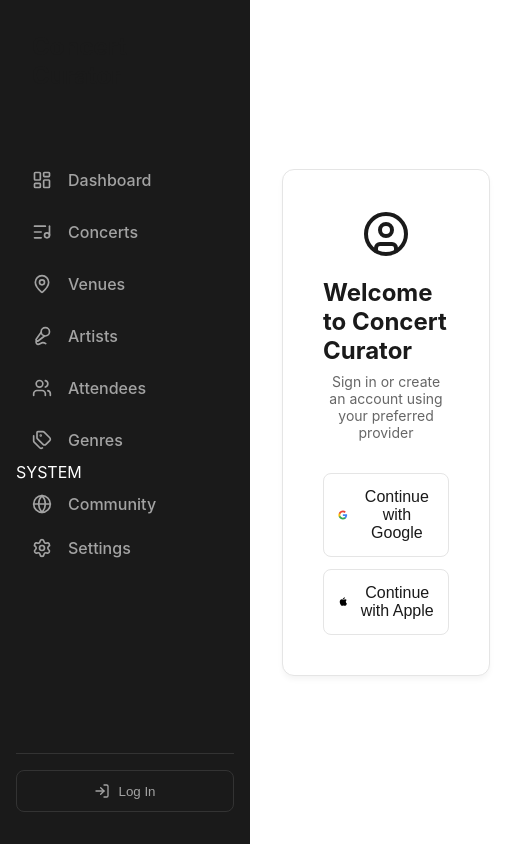
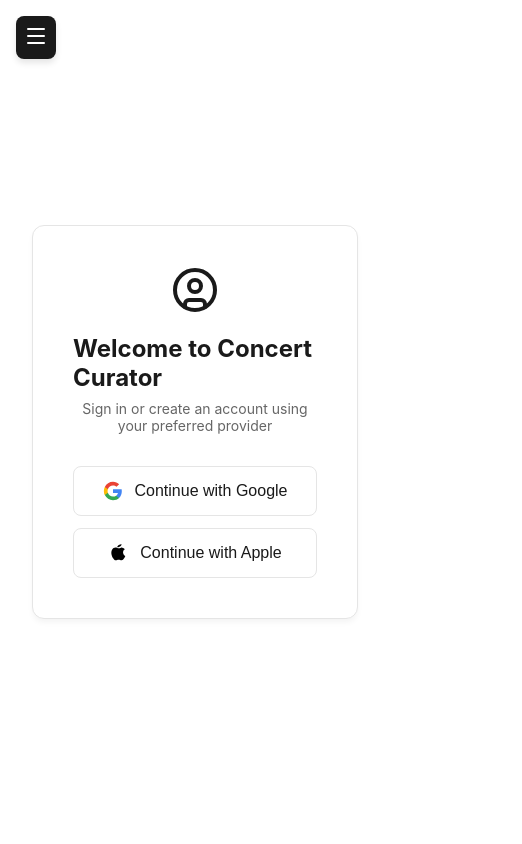
Before and after one commit to christinamorgan2-ai/ConcertCurator, a React (Vite) app: page /login in a window 390 px wide. Shown: the whole page, 522 px wide, since content can reach past the window. Built offline with nearby package versions, Linux system fonts and the light colour scheme.

Commit message:
Convert static global layout into responsive mobile drawer

```diff
--- a/src/App.jsx
+++ b/src/App.jsx
@@ -64,10 +64,10 @@ function App() {
 
   return (
     <BrowserRouter>
-      <div style={styles.appLayout}>
+      <div className="app-layout">
         <Navigation session={session} />
 
-        <div style={styles.contentArea}>
+        <div className="content-area">
           <Routes>
             <Route path="/" element={<ProtectedRoute session={session}><DashboardPage data={data} /></ProtectedRoute>} />
             <Route path="/login" element={session ? <Navigate to="/" replace /> : <LoginPage />} />
@@ -91,16 +91,6 @@ function App() {
 }
 
 const styles = {
-  appLayout: {
-    display: 'flex',
-    minHeight: '100vh',
-    width: '100%'
-  },
-  contentArea: {
-    marginLeft: '250px',
-    flex: 1,
-    backgroundColor: 'var(--bg-color)'
-  },
   centerContainer: {
     display: 'flex',
     flexDirection: 'column',
--- a/src/components/Navigation.jsx
+++ b/src/components/Navigation.jsx
@@ -1,54 +1,71 @@
-import React from 'react';
-import { NavLink, useNavigate } from 'react-router-dom';
-import { LayoutDashboard, ListMusic, MapPin, Mic2, Users, Tags, Settings, LogOut, LogIn, Globe } from 'lucide-react';
+import React, { useState, useEffect } from 'react';
+import { NavLink, useNavigate, useLocation } from 'react-router-dom';
+import { LayoutDashboard, ListMusic, MapPin, Mic2, Users, Tags, Settings, LogOut, LogIn, Globe, Menu } from 'lucide-react';
 import { supabase } from '../supabaseClient';
 
 export const Navigation = ({ session }) => {
   const navigate = useNavigate();
+  const location = useLocation();
+  const [mobileOpen, setMobileOpen] = useState(false);
 
   const handleSignOut = async () => {
     await supabase.auth.signOut();
     navigate('/');
   };
 
+  const toggleNav = () => setMobileOpen(!mobileOpen);
+  const closeNav = () => setMobileOpen(false);
+
+  // Close nav when route changes
+  useEffect(() => {
+    closeNav();
+  }, [location.pathname]);
+
   return (
-    <nav style={styles.nav}>
+    <>
+      <button className="mobile-nav-toggle" onClick={toggleNav}>
+        <Menu size={24} />
+      </button>
+
+      <div className={`nav-overlay ${mobileOpen ? 'open' : ''}`} onClick={closeNav}></div>
+
+      <nav className={`sidebar-nav ${mobileOpen ? 'open' : ''}`}>
         <div style={styles.topSection}>
           <div style={styles.brand}>
             <h2>Concert Curator</h2>
           </div>
           <div style={styles.menu}>
-          <NavLink to="/" style={({ isActive }) => (isActive ? { ...styles.link, ...styles.activeLink } : styles.link)}>
+            <NavLink to="/" onClick={closeNav} style={({ isActive }) => (isActive ? { ...styles.link, ...styles.activeLink } : styles.link)}>
               <LayoutDashboard size={20} /><span>Dashboard</span>
             </NavLink>
 
-          <NavLink to="/concerts" style={({ isActive }) => (isActive ? { ...styles.link, ...styles.activeLink } : styles.link)}>
+            <NavLink to="/concerts" onClick={closeNav} style={({ isActive }) => (isActive ? { ...styles.link, ...styles.activeLink } : styles.link)}>
               <ListMusic size={20} /><span>Concerts</span>
             </NavLink>
 
-          <NavLink to="/venues" style={({ isActive }) => (isActive ? { ...styles.link, ...styles.activeLink } : styles.link)}>
+            <NavLink to="/venues" onClick={closeNav} style={({ isActive }) => (isActive ? { ...styles.link, ...styles.activeLink } : styles.link)}>
               <MapPin size={20} /><span>Venues</span>
             </NavLink>
 
-          <NavLink to="/artists" style={({ isActive }) => (isActive ? { ...styles.link, ...styles.activeLink } : styles.link)}>
+            <NavLink to="/artists" onClick={closeNav} style={({ isActive }) => (isActive ? { ...styles.link, ...styles.activeLink } : styles.link)}>
               <Mic2 size={20} /><span>Artists</span>
             </NavLink>
 
-          <NavLink to="/attendees" style={({ isActive }) => (isActive ? { ...styles.link, ...styles.activeLink } : styles.link)}>
+            <NavLink to="/attendees" onClick={closeNav} style={({ isActive }) => (isActive ? { ...styles.link, ...styles.activeLink } : styles.link)}>
               <Users size={20} /><span>Attendees</span>
             </NavLink>
 
-          <NavLink to="/genres" style={({ isActive }) => (isActive ? { ...styles.link, ...styles.activeLink } : styles.link)}>
+            <NavLink to="/genres" onClick={closeNav} style={({ isActive }) => (isActive ? { ...styles.link, ...styles.activeLink } : styles.link)}>
               <Tags size={20} /><span>Genres</span>
             </NavLink>
           </div>
 
           <div style={styles.navGroup}>
             <div style={styles.navHeader}>SYSTEM</div>
-          <NavLink to="/community" style={({ isActive }) => (isActive ? { ...styles.link, ...styles.activeLink } : styles.link)}>
+            <NavLink to="/community" onClick={closeNav} style={({ isActive }) => (isActive ? { ...styles.link, ...styles.activeLink } : styles.link)}>
               <Globe size={20} /><span>Community</span>
             </NavLink>
-          <NavLink to="/settings" style={({ isActive }) => (isActive ? { ...styles.link, ...styles.activeLink } : styles.link)}>
+            <NavLink to="/settings" onClick={closeNav} style={({ isActive }) => (isActive ? { ...styles.link, ...styles.activeLink } : styles.link)}>
               <Settings size={20} /><span>Settings</span>
             </NavLink>
           </div>
@@ -73,21 +90,11 @@ export const Navigation = ({ session }) => {
           )}
         </div>
       </nav>
+    </>
   );
 };
 
 const styles = {
-  nav: {
-    width: '250px',
-    backgroundColor: '#1a1a1a',
-    color: '#ffffff',
-    height: '100vh',
-    display: 'flex',
-    flexDirection: 'column',
-    justifyContent: 'space-between',
-    padding: '2rem 1rem',
-    position: 'fixed'
-  },
   topSection: {
     display: 'flex',
     flexDirection: 'column'
@@ -121,6 +128,20 @@ const styles = {
     color: '#ffffff',
     fontWeight: '500'
   },
+  navGroup: {
+    marginTop: '2rem',
+    display: 'flex',
+    flexDirection: 'column',
+    gap: '0.5rem'
+  },
+  navHeader: {
+    fontSize: '0.7rem',
+    fontWeight: 'bold',
+    color: '#666',
+    padding: '0 1rem',
+    marginBottom: '0.5rem',
+    letterSpacing: '1px'
+  },
   profileSection: {
     display: 'flex',
     flexDirection: 'column',
--- a/src/index.css
+++ b/src/index.css
@@ -54,3 +54,94 @@ a:hover {
   0% { transform: rotate(0deg); }
   100% { transform: rotate(360deg); }
 }
+
+/* Responsive Layout system */
+.app-layout {
+  display: flex;
+  min-height: 100vh;
+  width: 100%;
+}
+
+.content-area {
+  margin-left: 250px;
+  flex: 1;
+  background-color: var(--bg-color);
+  transition: margin-left 0.3s ease;
+}
+
+.sidebar-nav {
+  width: 250px;
+  background-color: #1a1a1a;
+  color: #ffffff;
+  height: 100vh;
+  display: flex;
+  flex-direction: column;
+  justify-content: space-between;
+  padding: 2rem 1rem;
+  position: fixed;
+  top: 0;
+  left: 0;
+  z-index: 50;
+  transition: transform 0.3s ease;
+}
+
+.mobile-nav-toggle {
+  display: none;
+  position: fixed;
+  top: 1rem;
+  left: 1rem;
+  z-index: 60;
+  background: #1a1a1a;
+  color: white;
+  border: none;
+  border-radius: 8px;
+  padding: 0.5rem;
+  cursor: pointer;
+  box-shadow: 0 4px 6px rgba(0,0,0,0.1);
+  display: flex;
+  align-items: center;
+  justify-content: center;
+}
+
+.nav-overlay {
+  display: none;
+  position: fixed;
+  top: 0;
+  left: 0;
+  right: 0;
+  bottom: 0;
+  background: rgba(0,0,0,0.5);
+  z-index: 40;
+}
+
+@media (min-width: 769px) {
+  .mobile-nav-toggle {
+    display: none !important;
+  }
+}
+
+@media (max-width: 768px) {
+  .content-area {
+    margin-left: 0;
+  }
+
+  .dashboard-container {
+     padding-top: 4rem; /* Dropdown for the mobile toggle header */
+  }
+
+  .sidebar-nav {
+    transform: translateX(-100%);
+  }
+
+  .sidebar-nav.open {
+    transform: translateX(0);
+  }
+
+  .mobile-nav-toggle {
+    display: block;
+  }
+
+  .nav-overlay.open {
+    display: block;
+  }
+}
```
Lines whose indentation alone changed are shown as unchanged.
